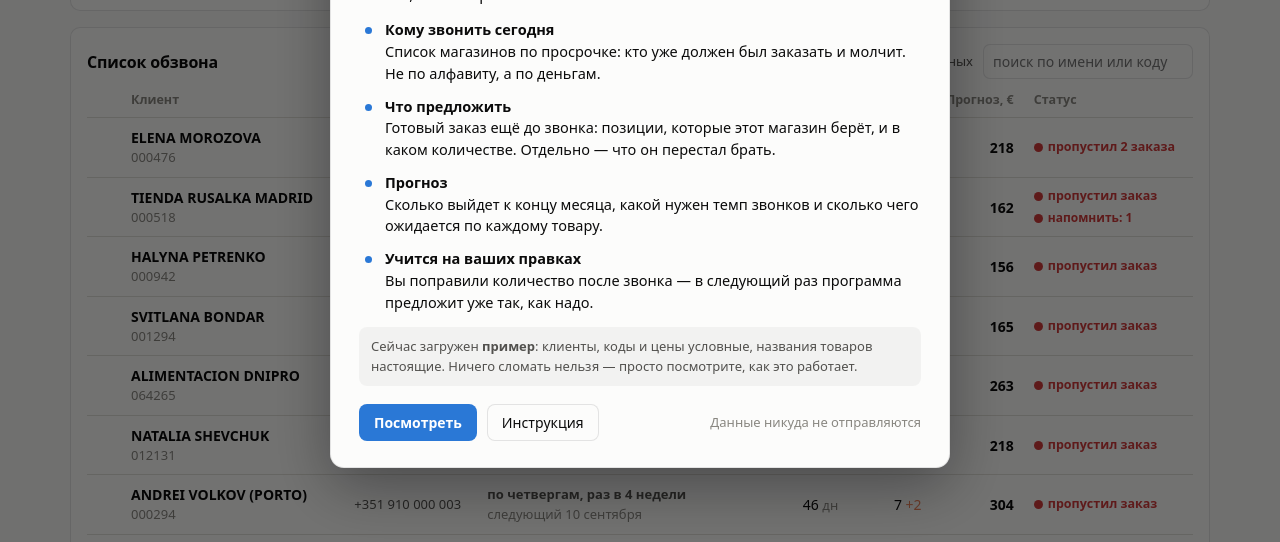
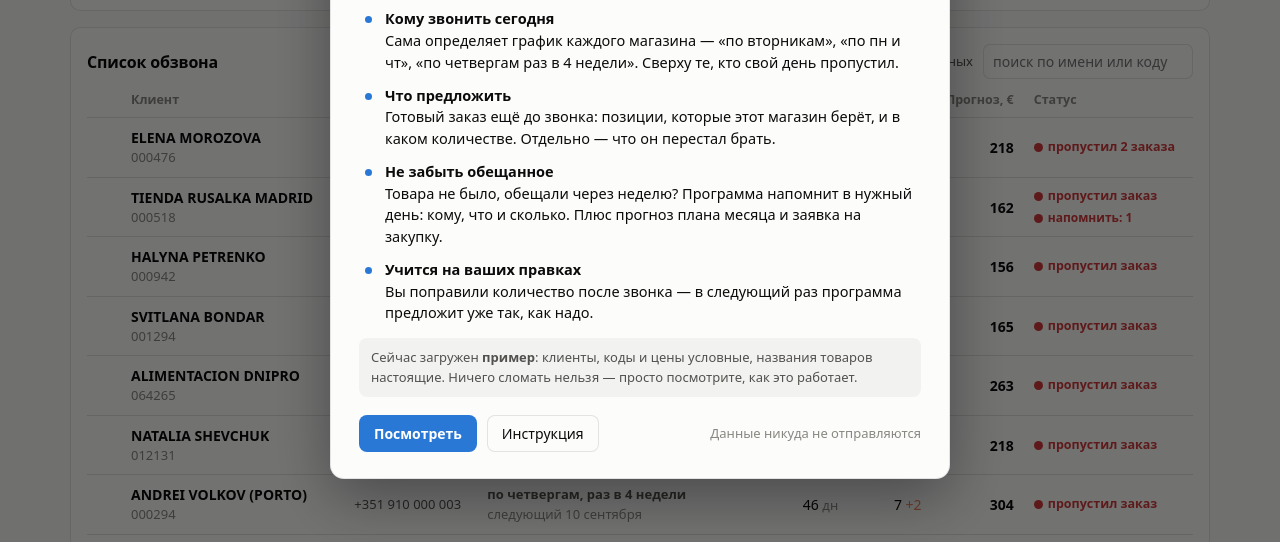
Before and after one commit to Panda-cell22/obzvon-demo-7fb2, a plain HTML site: page index.html in a window 1280 px wide. Shown: the part 229-771 px from the top of the page. Drawn offline with Linux system fonts and the light colour scheme.

Commit message:
Приветствие: график и напоминания вместо просрочки

```diff
--- a/index.html
+++ b/index.html
@@ -396,9 +396,9 @@ kbd{font:inherit;font-size:12.5px;background:var(--wash);border:1px solid var(--
     <p>Читает историю продаж из ICONOS и берёт на себя то, что сейчас живёт в голове,
        на стикерах и в списках на стене.</p>
     <ul>
-      <li><b>Кому звонить сегодня</b>Список магазинов по просрочке: кто уже должен был заказать и молчит. Не по алфавиту, а по деньгам.</li>
+      <li><b>Кому звонить сегодня</b>Сама определяет график каждого магазина — «по вторникам», «по пн и чт», «по четвергам раз в 4 недели». Сверху те, кто свой день пропустил.</li>
       <li><b>Что предложить</b>Готовый заказ ещё до звонка: позиции, которые этот магазин берёт, и в каком количестве. Отдельно — что он перестал брать.</li>
-      <li><b>Прогноз</b>Сколько выйдет к концу месяца, какой нужен темп звонков и сколько чего ожидается по каждому товару.</li>
+      <li><b>Не забыть обещанное</b>Товара не было, обещали через неделю? Программа напомнит в нужный день: кому, что и сколько. Плюс прогноз плана месяца и заявка на закупку.</li>
       <li><b>Учится на ваших правках</b>Вы поправили количество после звонка — в следующий раз программа предложит уже так, как надо.</li>
     </ul>
     <div class="note">Сейчас загружен <b>пример</b>: клиенты, коды и цены условные, названия товаров настоящие.
```
